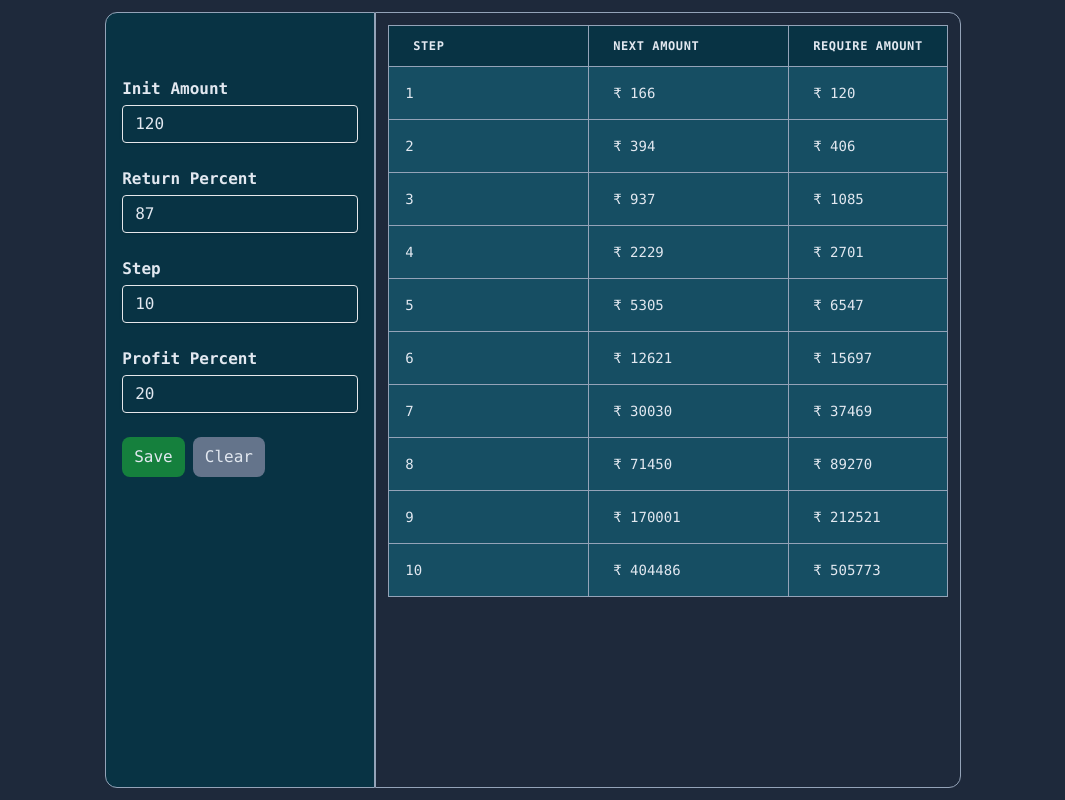
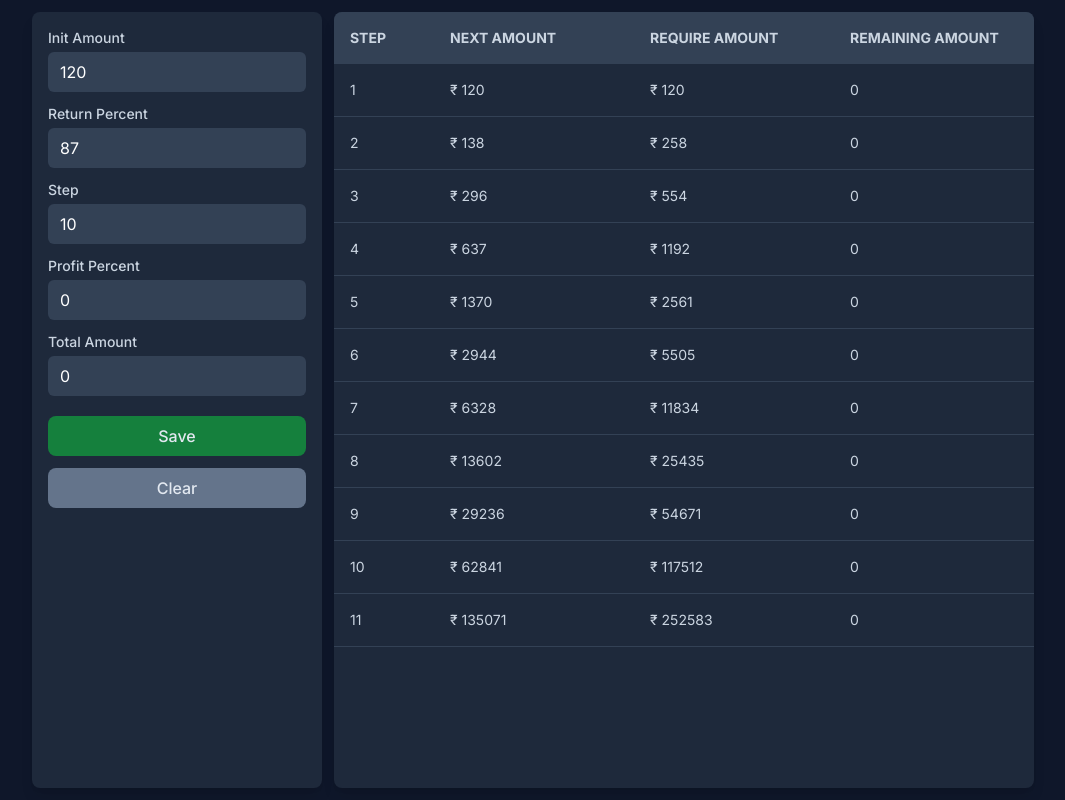
Before and after one commit to manohar-geekologix/mng_mny, a Next.js app: page / in a window 1280 px wide. Shown: the whole page, without its empty margins (107-1172 px from the left). Built offline with nearby package versions, Linux system fonts and the light colour scheme.

Commit message:
:sparkles: UI Update

```diff
--- a/package.json
+++ b/package.json
@@ -1,6 +1,6 @@
 {
   "name": "mnymng",
-  "version": "0.1.0",
+  "version": "2.0.0",
   "private": true,
   "scripts": {
     "dev": "next dev",
--- a/src/app/MnyMng.jsx
+++ b/src/app/MnyMng.jsx
@@ -6,9 +6,10 @@ const MnyMng = () => {
         start_amount: 120,
         percent: 87,
         step: 10,
-        profit_percent: 20,
+        profit_percent: 0,
         totalUsed: 0,
         totalLoss: 0,
+        total_amount: 0
     };
     const [formValue, setFormValue] = useState(initValue);
     const [calData, setCalData] = useState([]);
@@ -33,6 +34,7 @@ const MnyMng = () => {
         let percent = parseFloat(formValue.percent);
         let step = parseFloat(formValue.step);
         let profit_percent = parseFloat(formValue.profit_percent);
+        let total_amount = parseFloat(formValue.total_amount);
         let newData = [];
         let totalLoss = 0;
         let totalUsed = 0;
@@ -40,20 +42,33 @@ const MnyMng = () => {
         for (let i = 0;i < step;i++) {
             totalLoss += amount;
             amount = ((profit_percent + 100) * totalLoss) / percent;
-            totalUsed += totalLoss;
-            newData.push({ step: i + 1, amount: amount, usedAmount: totalUsed });
+            if (i == 0) {
+                totalUsed += amount + parseFloat(formValue.start_amount);
+            } else {
+                totalUsed += amount;
+            }
+            if (i == 0) {
+                total_amount = (total_amount - amount) - parseFloat(formValue.start_amount)
+            } else {
+                total_amount = (total_amount - amount)
+            }
+            newData.push({ step: i + 1, amount: amount, usedAmount: totalUsed, total_amount: total_amount });
         }
         setCalData(newData);
     };
 
+    function showPositiveOrZero(number) {
+        return Math.max(number, 0);
+    }
+
     return (
-        <div className="flex items-stretch content-center justify-center h-screen bg-slate-800 text-slate-200">
-            <div className="p-4 my-3 font-mono pt-16 border border-slate-400 bg-cyan-950 rounded-bl-xl rounded-tl-xl">
+        <div className="flex md:flex-row flex-col gap-3 items-stretch content-center justify-center md:h-screen bg-[#0f172a] text-slate-200 p-3">
+            <div className="rounded-lg bg-[#1e293b] p-4 shadow-lg">
                 <div className="flex flex-col gap-3">
                     <div className="w-full">
                         <label
                             htmlFor="start_amount"
-                            className="block text-grey-darker text-md font-bold mb-1"
+                            className="block text-sm font-medium text-slate-300 pb-1"
                         >
                             Init Amount
                         </label>
@@ -61,7 +76,7 @@ const MnyMng = () => {
                             type="number"
                             name="start_amount"
                             placeholder="0"
-                            className="shadow appearance-none border bg-transparent border-red rounded w-full py-2 px-3 text-grey-darker mb-3 leading-tight focus:outline-none"
+                            className="block w-full rounded-md border-slate-700 bg-[#334155] px-3 py-2 text-white placeholder-slate-400 outline-none"
                             value={formValue.start_amount}
                             onChange={(e) => handleChange(e)}
                         />
@@ -69,7 +84,7 @@ const MnyMng = () => {
                     <div className="w-full">
                         <label
                             htmlFor="percent"
-                            className="block text-grey-darker text-md font-bold mb-1"
+                            className="block text-sm font-medium text-slate-300 pb-1"
                         >
                             Return Percent
                         </label>
@@ -77,7 +92,7 @@ const MnyMng = () => {
                             type="number"
                             name="percent"
                             placeholder="0"
-                            className="shadow appearance-none border bg-transparent border-red rounded w-full py-2 px-3 text-grey-darker mb-3 leading-tight focus:outline-none"
+                            className="block w-full rounded-md border-slate-700 bg-[#334155] px-3 py-2 text-white placeholder-slate-400 outline-none"
                             value={formValue.percent}
                             onChange={(e) => handleChange(e)}
                         />
@@ -85,7 +100,7 @@ const MnyMng = () => {
                     <div className="w-full">
                         <label
                             htmlFor="step"
-                            className="block text-grey-darker text-md font-bold mb-1"
+                            className="block text-sm font-medium text-slate-300 pb-1"
                         >
                             Step
                         </label>
@@ -93,7 +108,7 @@ const MnyMng = () => {
                             type="number"
                             name="step"
                             placeholder="0"
-                            className="shadow appearance-none border bg-transparent border-red rounded w-full py-2 px-3 text-grey-darker mb-3 leading-tight focus:outline-none"
+                            className="block w-full rounded-md border-slate-700 bg-[#334155] px-3 py-2 text-white placeholder-slate-400 outline-none"
                             value={formValue.step}
                             onChange={(e) => handleChange(e)}
                         />
@@ -101,7 +116,7 @@ const MnyMng = () => {
                     <div className="w-full">
                         <label
                             htmlFor="profit_percent"
-                            className="block text-grey-darker text-md font-bold mb-1"
+                            className="block text-sm font-medium text-slate-300 pb-1"
                         >
                             Profit Percent
                         </label>
@@ -109,46 +124,68 @@ const MnyMng = () => {
                             type="number"
                             name="profit_percent"
                             placeholder="0"
-                            className="shadow appearance-none border bg-transparent border-red rounded w-full py-2 px-3 text-grey-darker mb-3 leading-tight focus:outline-none"
+                            className="block w-full rounded-md border-slate-700 bg-[#334155] px-3 py-2 text-white placeholder-slate-400 outline-none"
                             value={formValue.profit_percent}
                             onChange={(e) => handleChange(e)}
                         />
                     </div>
-                    <div className="flex items-center gap-2">
-                        <button className=" bg-green-700 py-2 px-3 rounded-lg font-medium" onClick={handleSubmit}>
-                            Save
-                        </button>
-                        <button className="bg-slate-500 py-2 px-3 rounded-lg font-medium" onClick={handleClear}>
-                            Clear
-                        </button>
+                    <div className="w-full">
+                        <label
+                            htmlFor="total_amount"
+                            className="block text-sm font-medium text-slate-300 pb-1"
+                        >
+                            Total Amount
+                        </label>
+                        <input
+                            type="number"
+                            name="total_amount"
+                            placeholder="0"
+                            className="block w-full rounded-md border-slate-700 bg-[#334155] px-3 py-2 text-white placeholder-slate-400 outline-none"
+                            value={formValue.total_amount}
+                            onChange={(e) => handleChange(e)}
+                        />
                     </div>
+                    <button className="w-100 block bg-green-700 py-2 mt-2 px-3 rounded-lg font-medium" onClick={handleSubmit}>
+                        Save
+                    </button>
+                    <button className="w-100 block bg-slate-500 py-2 px-3 rounded-lg font-medium" onClick={handleClear}>
+                        Clear
+                    </button>
                 </div>
             </div>
-            {
-                calData.length > 0 &&
-                <div className="p-3 my-3 font-mono border border-slate-400 bg-slate-800 rounded-br-xl rounded-tr-xl overflow-y-auto">
-                    <table class="min-w-full text-sm">
-                        <thead class="bg-cyan-950 text-xs uppercase font-medium border border-slate-400">
+            {calData.length > 0 &&
+                <div className="overflow-y-auto rounded-lg bg-[#1e293b] shadow-lg">
+                    <table className="min-w-full text-sm text-slate-300">
+                        <thead className="bg-[#334155] uppercase text-nowrap">
                             <tr>
-                                <th scope="col" class="px-6 py-3 text-left tracking-wider border border-slate-400">
+                                <th scope="col" className="p-4 w-[100px] text-start">
                                     Step
                                 </th>
-                                <th scope="col" class="px-6 py-3 text-left tracking-wider border border-slate-400">
+                                <th scope="col" className="p-4 w-[200px] text-start">
                                     next amount
                                 </th>
-                                <th scope="col" class="px-6 py-3 text-left tracking-wider">
+                                <th scope="col" className="p-4 w-[200px] text-start">
                                     require amount
+                                </th>
+                                <th scope="col" className="p-4 w-[200px] text-start">
+                                    Remaining amount
                                 </th>
                             </tr>
                         </thead>
-                        <tbody class="border border-slate-400 bg-cyan-900">
+                        <tbody>
+                            <tr className="border-b border-slate-700">
+                                <td className="p-4">1</td>
+                                <td className="p-4 whitespace-nowrap cursor-pointer">₹ {formValue.start_amount}</td>
+                                <td className="p-4">₹ {formValue.start_amount}</td>
+                                <td className="p-4">{showPositiveOrZero(formValue.total_amount - formValue.start_amount)}</td>
+                            </tr>
                             {calData.map((data, index) => (
-                                <tr className="border border-slate-400" key={index}>
-                                    <td class="pl-4 border border-slate-400 w-[200px]">
-                                        {index + 1}
+                                <tr className="border-b border-slate-700" key={index}>
+                                    <td className="p-4">
+                                        {index + 2}
                                     </td>
                                     <td
-                                        className="px-6 py-4 whitespace-nowrap cursor-pointer w-50 border border-slate-400 w-[200px]"
+                                        className="p-4 whitespace-nowrap cursor-pointer"
                                         title="click to copy"
                                         onClick={() => {
                                             navigator.clipboard.writeText((data.amount).toFixed(0));
@@ -162,8 +199,11 @@ const MnyMng = () => {
                                             {copiedIndex === index ? ' 📋copied!' : ''}
                                         </span>
                                     </td>
-                                    <td className="px-6 py-4 whitespace-nowrap w-50">
-                                        ₹ {(data.usedAmount).toFixed(0)}
+                                    <td className="p-4 whitespace-nowrap">
+                                        ₹ {Number(data.usedAmount).toFixed(0)}
+                                    </td>
+                                    <td className="p-4 whitespace-nowrap">
+                                        {showPositiveOrZero(data.total_amount)?.toFixed(0)}
                                     </td>
                                 </tr>
                             ))}
```
